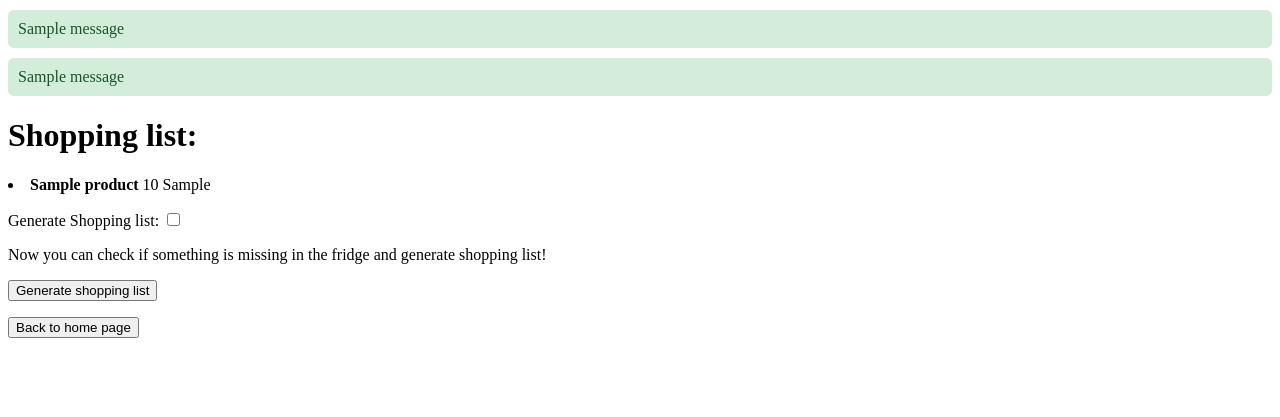
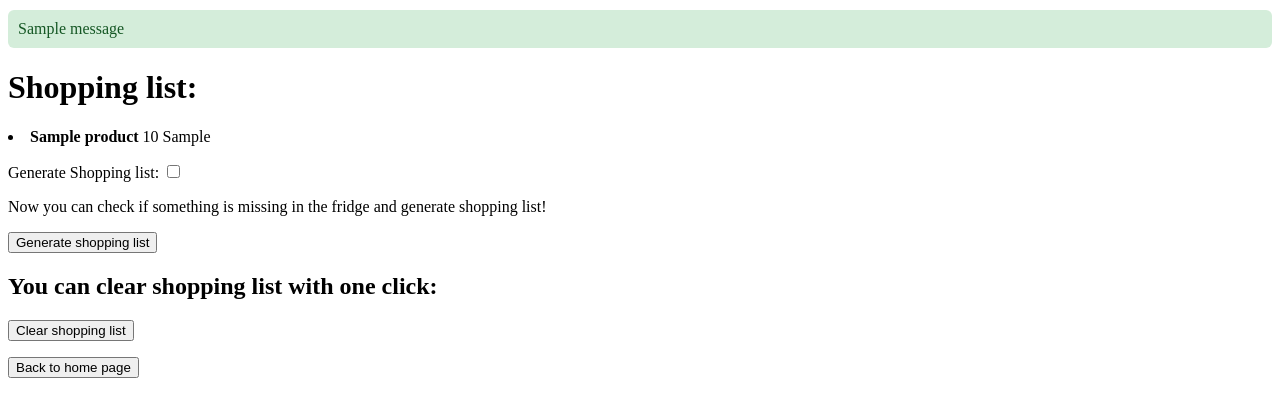
Before and after one commit to renioko/Django_training-my_little_pantry, a Django app: page /shopping/ in a window 1280 px wide. Shown: the part 71-488 px from the top of the page. Run offline with Django 5.2, Linux system fonts and the light colour scheme; a user stored in the database is signed in; tables that the repository leaves empty hold one stand-in row (values such as "Sample post"); one stand-in notice (Sample message) is shown.

Commit message:
feat added: removing all shopping products at once: 'clear'

```diff
--- a/my_little_pantry/shopping_list/templates/shopping_list/shopping_list.html
+++ b/my_little_pantry/shopping_list/templates/shopping_list/shopping_list.html
@@ -4,13 +4,6 @@
 
 {% block content %}
 
-    {% if messages %}
-        {% for message in messages %}
-            <div class="alert alert-{{message.tags}}">
-                {{ message }}
-            </div>
-        {% endfor %}
-    {% endif %}
 
     <h1>Shopping list:</h1>
     {% if products %}
@@ -27,6 +20,13 @@
         <p>Now you can check if something is missing in the fridge and generate shopping list!</p>
         <button type="submit"> Generate shopping list</button>
     </form>
+
+    <h2>You can clear shopping list with one click:</h2>
+
+    <form action="{% url 'remove_all' %}" method="post">
+        {% csrf_token %}
+        <button type="submit" onclick="return confirm('Are you sure you want to remove all products?')">Clear shopping list</button>
+    </form>
     <p> </p>
 
 {% endblock %}
--- a/my_little_pantry/shopping_list/urls.py
+++ b/my_little_pantry/shopping_list/urls.py
@@ -1,5 +1,5 @@
 from django.urls import path
-from .views import shopping_list, add_product_to_shopping_list, remove_shopping_products, remove_default
+from .views import shopping_list, add_product_to_shopping_list, remove_shopping_products, remove_default, remove_all
 
 urlpatterns = [
     path('', shopping_list, name='shopping_list'),
--- a/my_little_pantry/shopping_list/views.py
+++ b/my_little_pantry/shopping_list/views.py
@@ -190,3 +190,16 @@ def remove_default(request):
         form = RemoveDefaultShopping()
         form.fields['products'].queryset = DefaultShoppingProduct.objects.filter(user=request.user)
     return render(request, 'shopping_list/remove_default.html', {'form': form})
+
+@login_required
+def remove_all(request):
+    products = ShoppingListProduct.objects.filter(user=request.user)
+    if request.method == 'POST':
+        try:
+            products.delete()
+            messages.success(request, 'Shopping list emptied successfully.')
+        except Exception as e:
+            messages.error(request, f'Error while emptying shopping  list: {e}')
+        return redirect('shopping_list')
+
+    return render(request, 'shopping_list/shopping_list.html', {'products': products})
```
Also changed, not shown: my_little_pantry/templates/base.html (indentation only).
